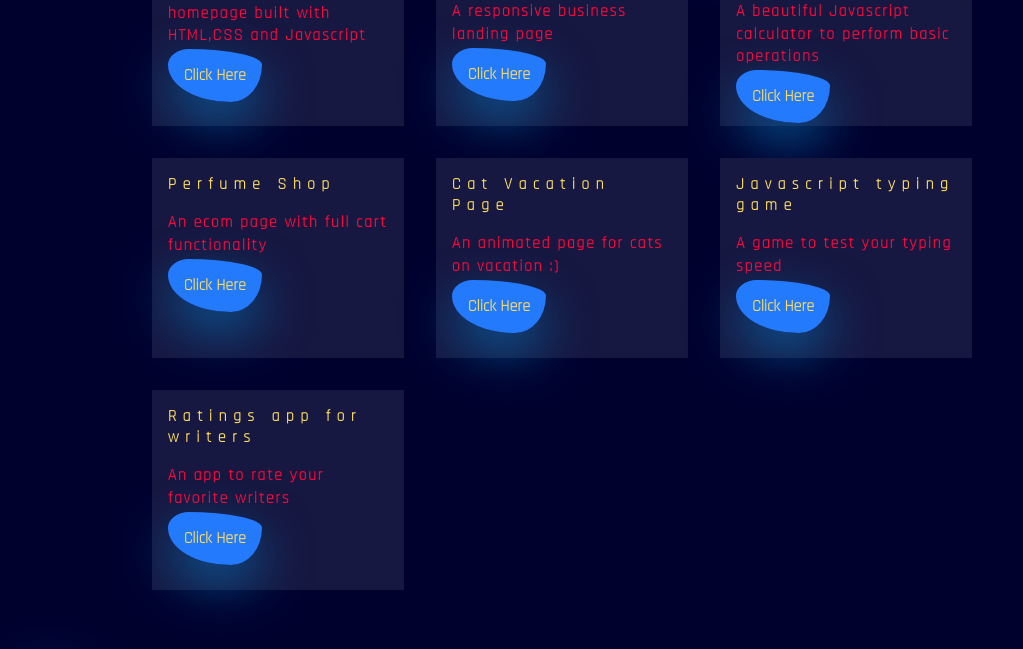
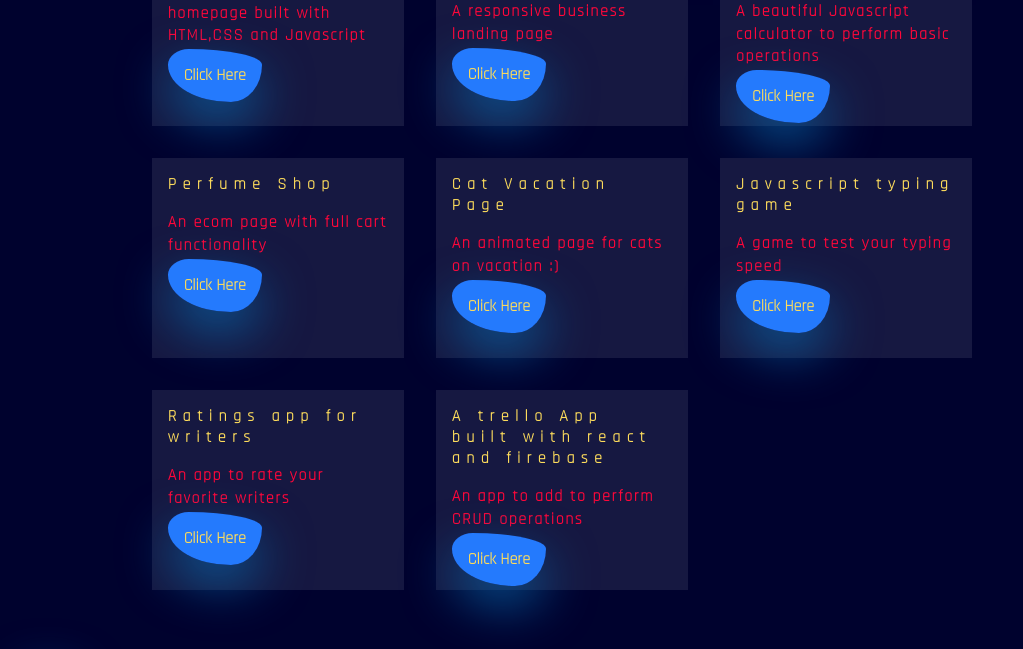
Before and after one commit to Elizabet-codes/liz-porfolio-site, a plain HTML site: page index.html in a window 1280 px wide. Shown: the part 759-1408 px from the top of the page, without its empty margins (0-1023 px from the left). Drawn offline with Linux system fonts and the light colour scheme; a script that the page names is missing.

Commit message:
added newproj

```diff
--- a/index.html
+++ b/index.html
@@ -75,6 +75,12 @@
     <a href="https://nigerian-writers-rating.netlify.app/">Click Here</a>
 </div>
 
+<div class="project">
+    <div class="project-title">A trello App built with react and firebase</div>
+    <p>An app to add to perform CRUD operations</p>
+
+    <a href="https://liz-trello.netlify.app/">Click Here</a>
+</div>
 
 
     </div>
```
